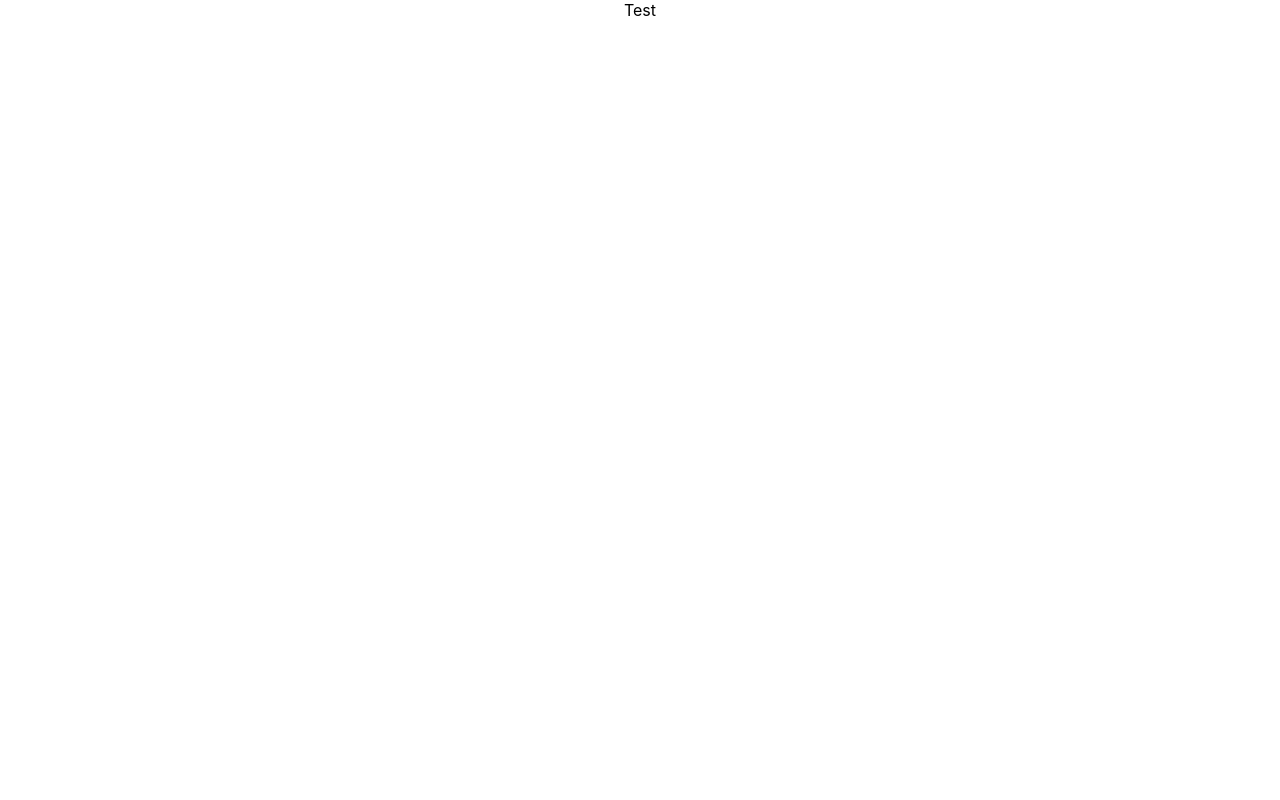
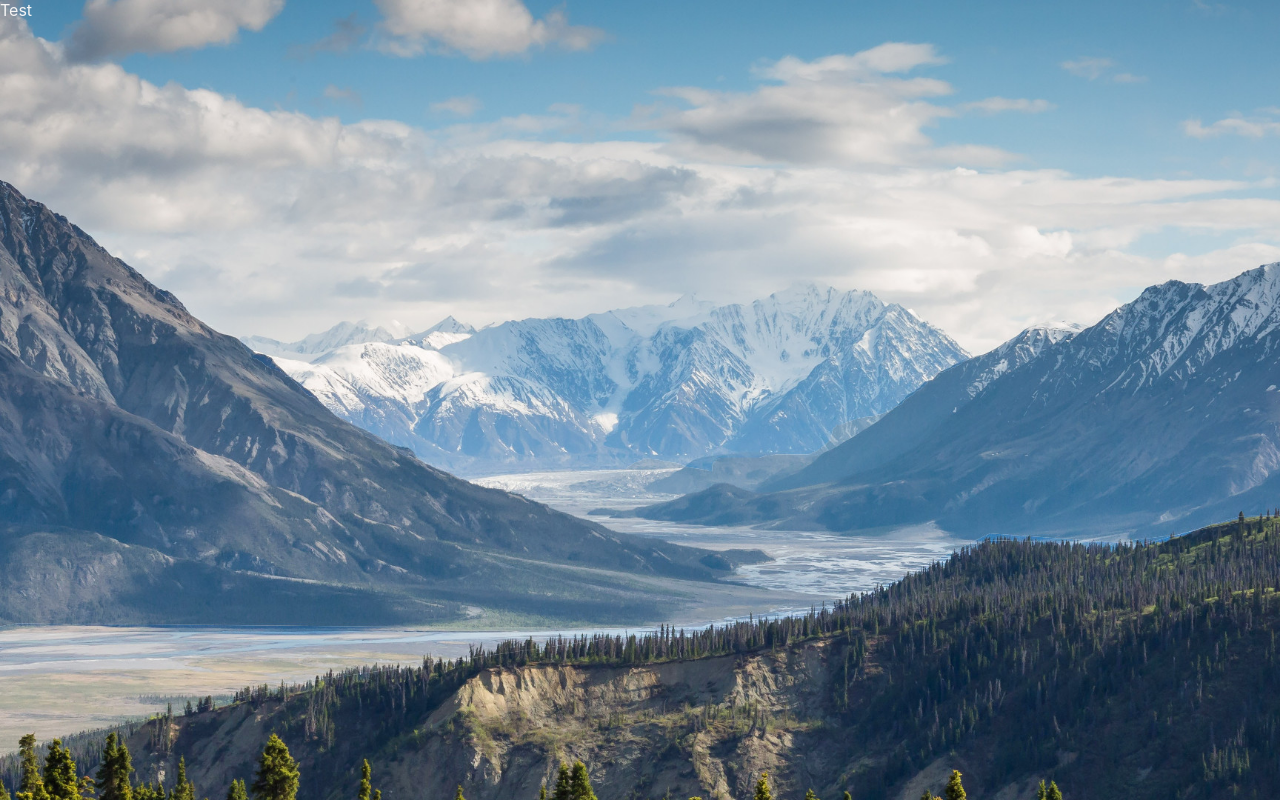
Before and after one commit to lazirpascual/moves-weather-app, a React (Create React App) app: page / in a window 1280 px wide. Built offline with nearby package versions, Linux system fonts and the light colour scheme.

Commit message:
add layout and background image

```diff
--- a/src/App.css
+++ b/src/App.css
@@ -1,38 +1,21 @@
-.App {
-  text-align: center;
+body {
+  height: 100%;
+  padding: 0;
+  margin: 0;
+  display: flex;
+  justify-content: center;
+  align-items: center;
 }
 
-.App-logo {
-  height: 40vmin;
-  pointer-events: none;
+.start-container {
+  background: url("./Images/bg.jpg") no-repeat center center fixed;
+  position: absolute;
+  top: 0;
+  left: 0;
+  right: 0;
+  bottom: 0;
+  z-index: 0;
+  max-height: 100%;
+  background-size: cover;
+  color: whitesmoke;
 }
-
-@media (prefers-reduced-motion: no-preference) {
-  .App-logo {
-    animation: App-logo-spin infinite 20s linear;
-  }
-}
-
-.App-header {
-  background-color: #282c34;
-  min-height: 100vh;
-  display: flex;
-  flex-direction: column;
-  align-items: center;
-  justify-content: center;
-  font-size: calc(10px + 2vmin);
-  color: white;
-}
-
-.App-link {
-  color: #61dafb;
-}
-
-@keyframes App-logo-spin {
-  from {
-    transform: rotate(0deg);
-  }
-  to {
-    transform: rotate(360deg);
-  }
-}
--- a/src/App.tsx
+++ b/src/App.tsx
@@ -2,7 +2,7 @@ import React from "react";
 import "./App.css";
 
 function App() {
-  return <div className="App">Test</div>;
+  return <div className="start-container">Test</div>;
 }
 
 export default App;
```
Also changed, not shown: tsconfig.json (+7 -10 lines), src/Images/bg.jpg (added).
